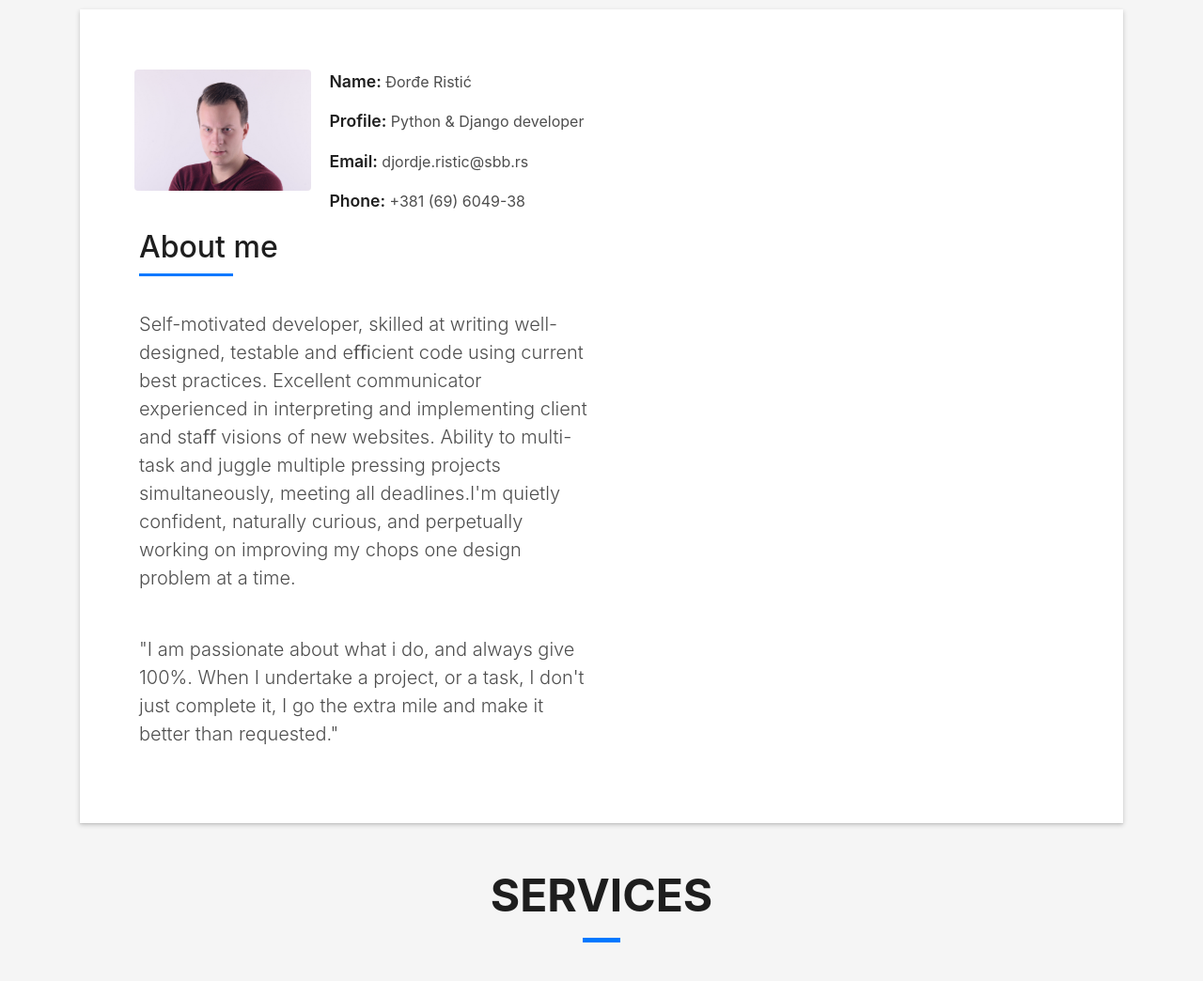
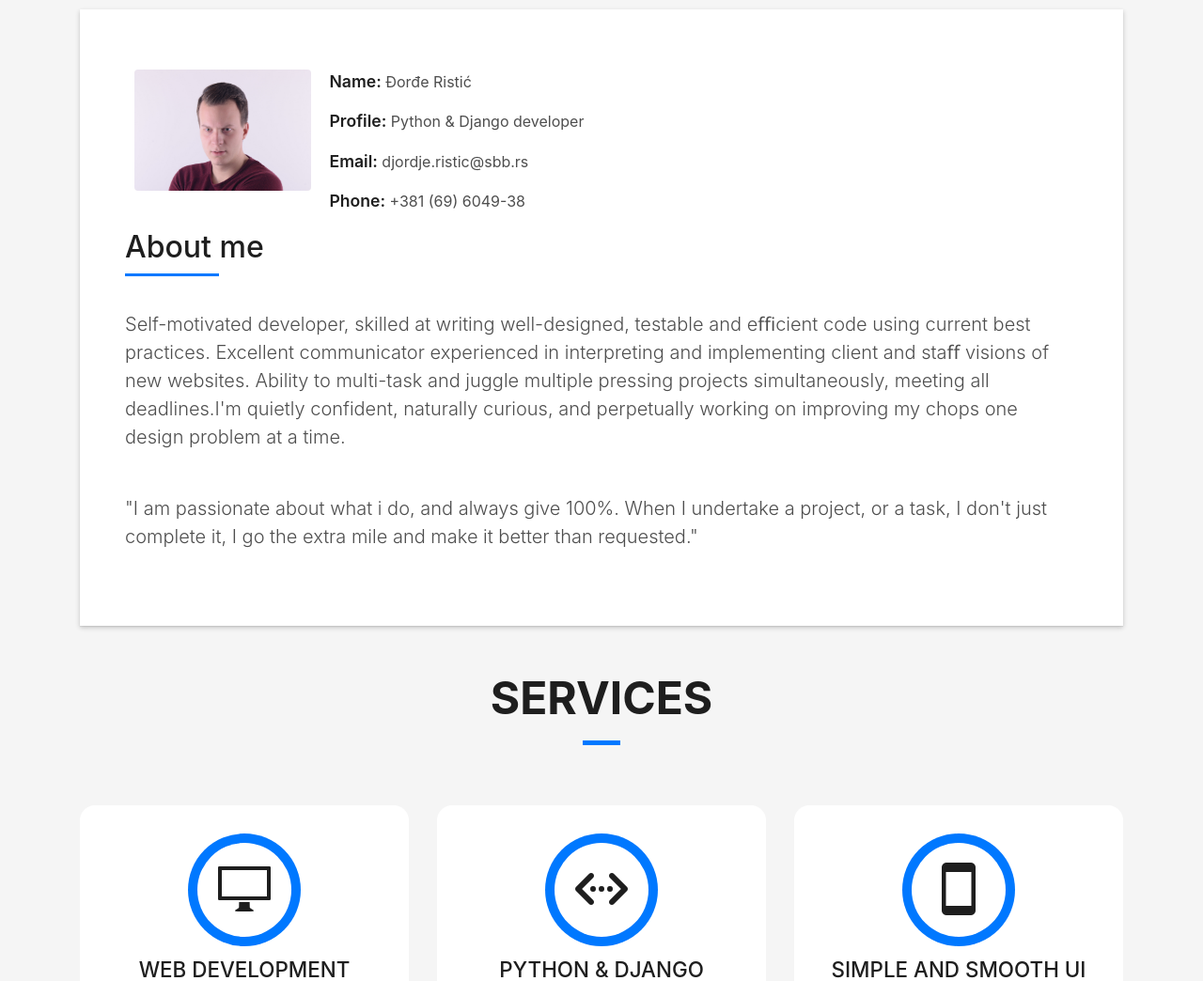
Before and after one commit to pydevink/dev.ink, a Django app: page / in a window 1280 px wide. Shown: the part 854-1898 px from the top of the page at 94% size. Run offline with Django 3.2, Linux system fonts and the light colour scheme; some libraries are stand-ins or nearby versions; some web fonts are replaced.

Commit message:
about me changed

```diff
--- a/templates/index.html
+++ b/templates/index.html
@@ -111,7 +111,7 @@
 
                 </div>
               </div>
-              <div class="col-md-6">
+              <div class=".col-sm-3">
                 <div class="about-me pt-4 pt-md-0">
                   <div class="title-box-2">
                     <h5 class="title-left">
@@ -369,7 +369,7 @@
       </div>
     </div>
   </section>
-  <!--/ Section Portfolio End /-->-->
+  <!--/ Section Portfolio End /-->
 
 
 
```
